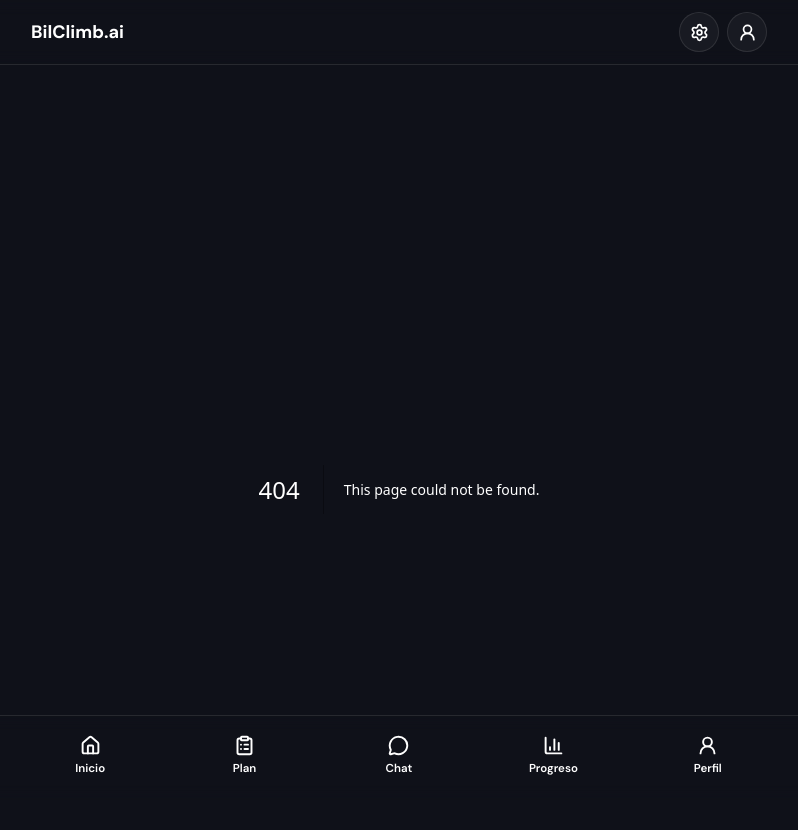
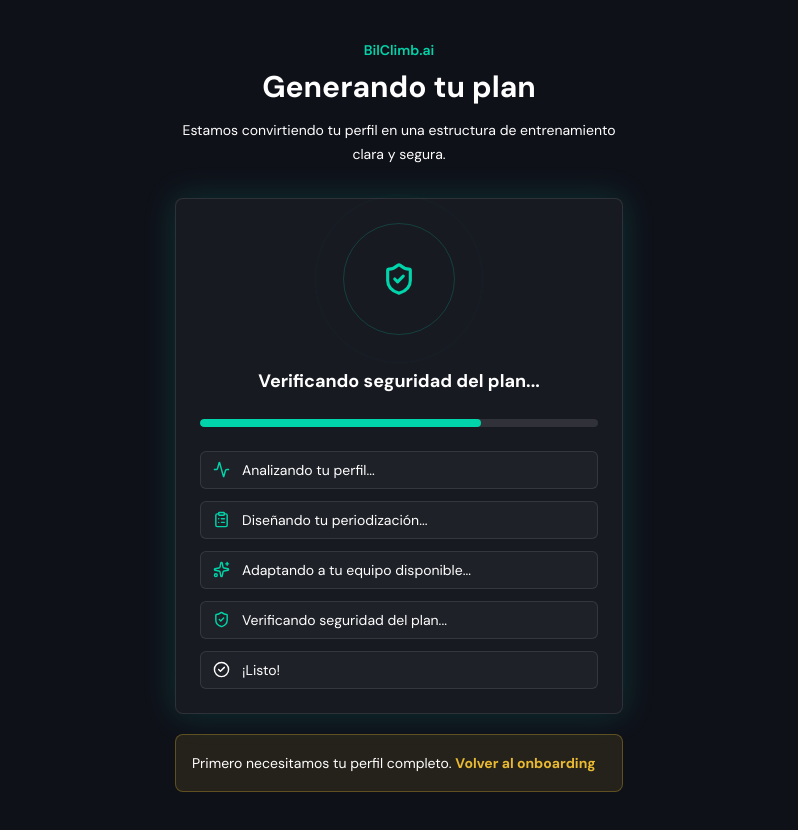
Before and after one commit to Giuliana-cyber/bliclimb, a Next.js app: page /generating-plan in a window 1280 px wide. Before the commit this address had no page. Shown: the top 830 px of the page, without its empty margins (241-1039 px from the left). Built offline with nearby package versions, Linux system fonts and the light colour scheme.

Commit message:
feat: add plan generation screen

```diff
--- /dev/null
+++ b/app/generating-plan/page.tsx
@@ -0,0 +1,117 @@
+'use client';
+
+import { useEffect, useMemo, useState } from 'react';
+import Link from 'next/link';
+import { Activity, CheckCircle2, ClipboardList, ShieldCheck, Sparkles } from 'lucide-react';
+import { loadProfile } from '@/lib/profile';
+
+const generationSteps = [
+  {
+    label: 'Analizando tu perfil...',
+    icon: Activity
+  },
+  {
+    label: 'Diseñando tu periodización...',
+    icon: ClipboardList
+  },
+  {
+    label: 'Adaptando a tu equipo disponible...',
+    icon: Sparkles
+  },
+  {
+    label: 'Verificando seguridad del plan...',
+    icon: ShieldCheck
+  },
+  {
+    label: '¡Listo!',
+    icon: CheckCircle2
+  }
+];
+
+export default function GeneratingPlanPage() {
+  const [stepIndex, setStepIndex] = useState(0);
+  const [hasProfile, setHasProfile] = useState(true);
+  const currentStep = generationSteps[stepIndex];
+  const CurrentIcon = currentStep.icon;
+
+  useEffect(() => {
+    setHasProfile(Boolean(loadProfile()));
+  }, []);
+
+  useEffect(() => {
+    const interval = window.setInterval(() => {
+      setStepIndex((current) => (current + 1) % generationSteps.length);
+    }, 1800);
+
+    return () => window.clearInterval(interval);
+  }, []);
+
+  const progress = useMemo(() => {
+    return ((stepIndex + 1) / generationSteps.length) * 100;
+  }, [stepIndex]);
+
+  return (
+    <main className="flex min-h-screen items-center justify-center bg-brand-dark px-4 py-10 text-white">
+      <section className="w-full max-w-md">
+        <div className="mb-8 text-center">
+          <p className="text-sm font-semibold text-brand-cyan">BilClimb.ai</p>
+          <h1 className="mt-2 text-3xl font-bold leading-tight">Generando tu plan</h1>
+          <p className="mt-3 text-sm leading-6 text-white/64">
+            Estamos convirtiendo tu perfil en una estructura de entrenamiento clara y segura.
+          </p>
+        </div>
+
+        <div className="rounded-lg border border-white/10 bg-white/[0.04] p-6 shadow-glow">
+          <div className="relative mx-auto mb-8 grid size-28 place-items-center">
+            <div className="absolute inset-0 rounded-full border border-brand-cyan/20" />
+            <div className="absolute inset-3 animate-ping rounded-full border border-brand-cyan/30" />
+            <div className="grid size-20 place-items-center rounded-full bg-brand-cyan/14 text-brand-cyan">
+              <CurrentIcon aria-hidden="true" size={34} strokeWidth={2.2} />
+            </div>
+          </div>
+
+          <p className="min-h-7 text-center text-lg font-bold text-white">{currentStep.label}</p>
+
+          <div className="mt-6 h-2 overflow-hidden rounded-full bg-white/10">
+            <div
+              className="h-full rounded-full bg-brand-cyan transition-[width] duration-500"
+              style={{ width: `${progress}%` }}
+            />
+          </div>
+
+          <div className="mt-6 space-y-3">
+            {generationSteps.map((step, index) => {
+              const StepIcon = step.icon;
+              const complete = index <= stepIndex;
+
+              return (
+                <div
+                  key={step.label}
+                  className="flex items-center gap-3 rounded-md border border-white/10 bg-white/[0.03] px-3 py-2"
+                >
+                  <StepIcon
+                    aria-hidden="true"
+                    size={17}
+                    className={complete ? 'text-brand-cyan' : 'text-white/36'}
+                  />
+                  <span className={complete ? 'text-sm text-white/82' : 'text-sm text-white/42'}>
+                    {step.label}
+                  </span>
+                </div>
+              );
+            })}
+          </div>
+        </div>
+
+        {!hasProfile ? (
+          <div className="mt-5 rounded-lg border border-brand-mustard/30 bg-brand-mustard/10 p-4 text-sm leading-6 text-white/78">
+            Primero necesitamos tu perfil completo.{' '}
+            <Link href="/onboarding" className="font-bold text-brand-mustard">
+              Volver al onboarding
+            </Link>
+          </div>
+        ) : null}
+      </section>
+    </main>
+  );
+}
--- a/app/onboarding/page.tsx
+++ b/app/onboarding/page.tsx
@@ -363,7 +363,7 @@ export default function OnboardingPage() {
     };
 
     saveProfile(profile);
-    router.push('/');
+    router.push('/generating-plan');
   }
 
   return (
--- a/components/AppShell.tsx
+++ b/components/AppShell.tsx
@@ -26,7 +26,7 @@ const navItems: NavItem[] = [
   { label: 'Perfil', href: '/profile', icon: UserRound }
 ];
 
-const routesWithoutShell = ['/onboarding'];
+const routesWithoutShell = ['/onboarding', '/generating-plan'];
 
 function isActive(pathname: string, href: string) {
   if (href === '/') {
```
